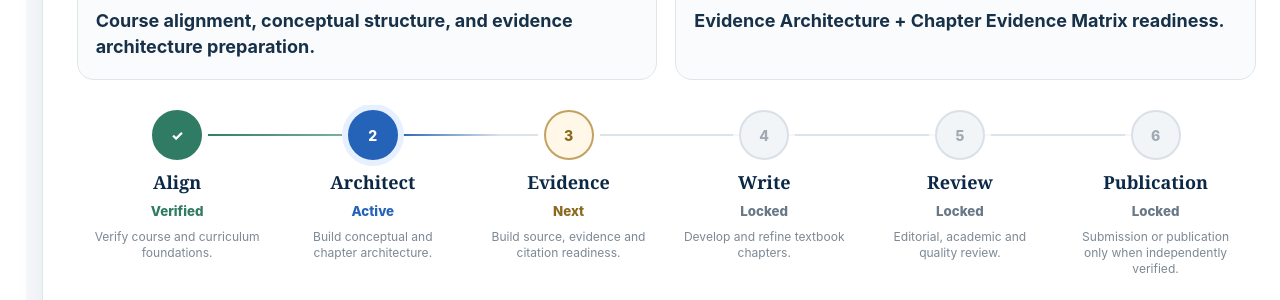
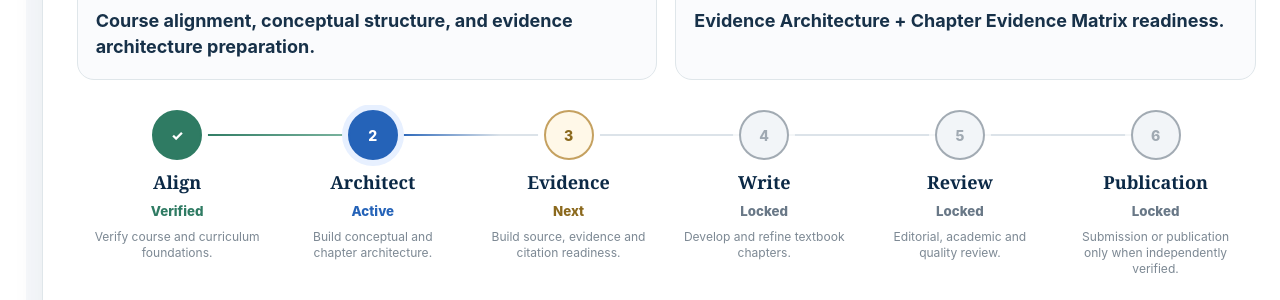
Before and after one commit to kasemch/kasemch.github.io, a Jekyll site: the page built from _pages/academic-writing.md, in a window 1280 px wide and 900 px high, scrolled down 1107 px. Shown: the part 150-450 px from the top of the window. Built offline with Jekyll 4.4.1, drawn with Linux system fonts in a browser that asks for light colours; a style sheet for code colours, icons or effects is not loaded.

Commit message:
Apply shared progress visual system to academic writing page

```diff
--- a/_pages/academic-writing.md
+++ b/_pages/academic-writing.md
@@ -9,6 +9,7 @@ author_profile: false
 {% assign public_projects = writing.projects | where: 'public', true %}
 
 <link rel="stylesheet" href="{{ '/assets/css/academic-writing.css' | relative_url }}">
+<link rel="stylesheet" href="{{ '/assets/css/progress-visual-system.css' | relative_url }}">
 
 <div class="aw-page">
   <section class="aw-hero">
```
